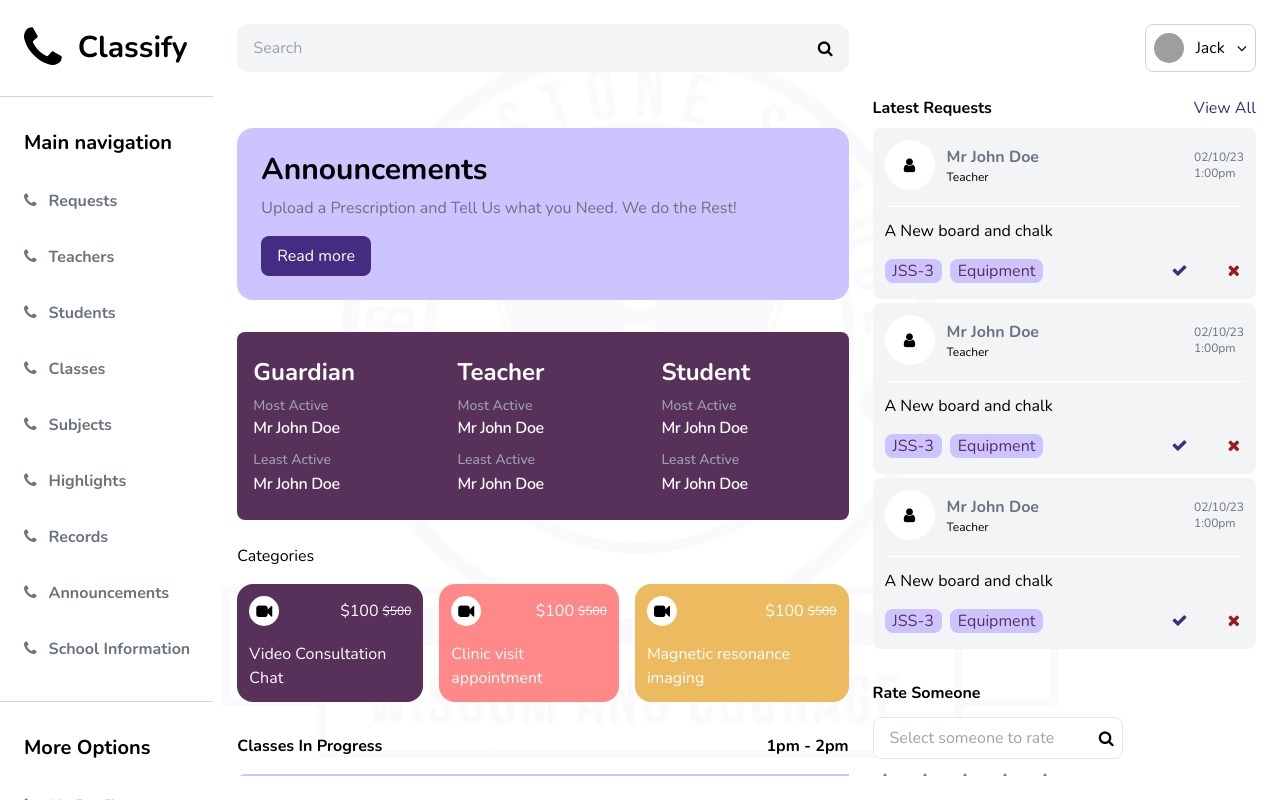
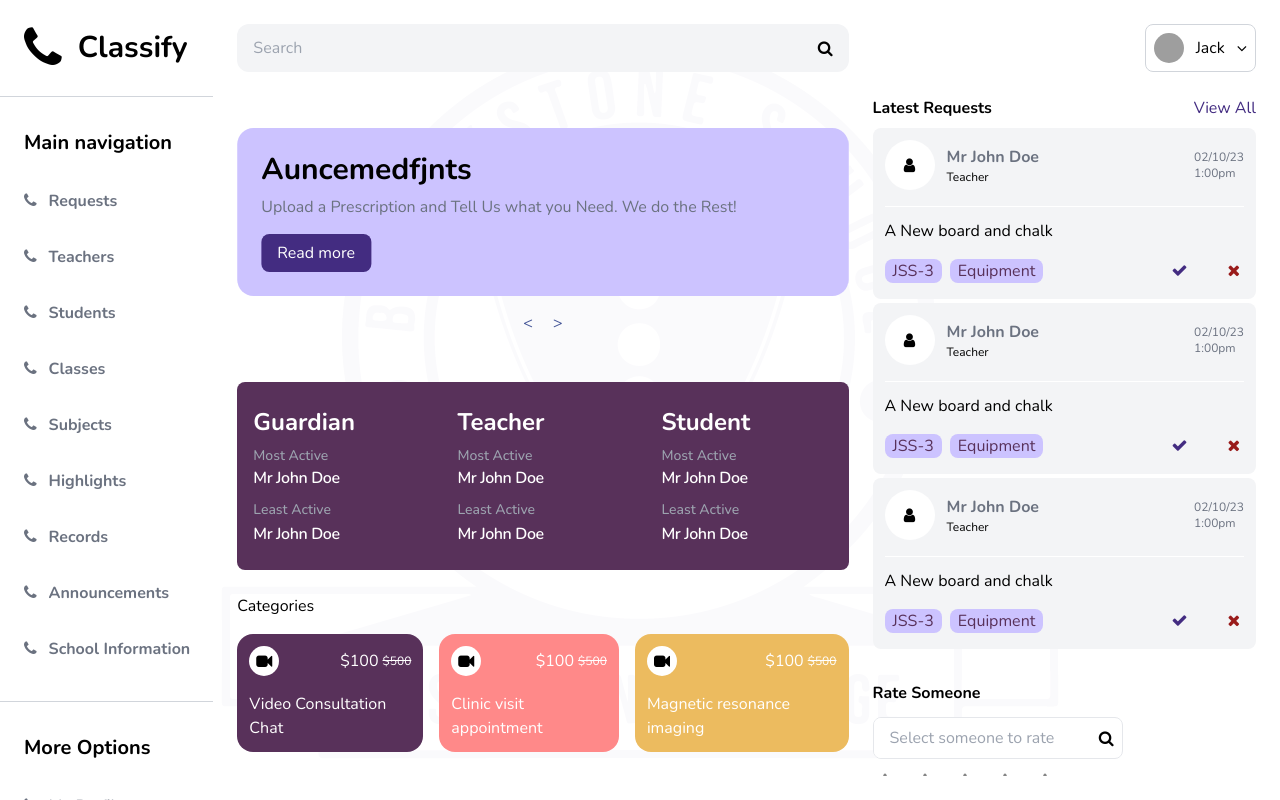
Before and after one commit to ibraheemosule/skoolizy, a React (Vite) app: page / in a window 1280 px wide. Built offline with nearby package versions, Linux system fonts and the light colour scheme; grey boxes are pictures that could not be loaded.

Commit message:
added carousel

```diff
--- a/package.json
+++ b/package.json
@@ -18,6 +18,7 @@
     "@vitejs/plugin-react": "^4.2.0",
     "eslint-config-airbnb-typescript": "^17.1.0",
     "react": "^18.2.0",
+    "react-alice-carousel": "^2.8.0",
     "react-dom": "^18.2.0",
     "tailwindcss": "^3.3.6",
     "vite": "^5.0.0"
--- a/src/components/pages/dashboard/hero/Hero.tsx
+++ b/src/components/pages/dashboard/hero/Hero.tsx
@@ -3,15 +3,43 @@ import { Heading1 } from 'components/reusables/ui/heading';
 import { BaseText } from 'components/reusables/ui/text';
 import { ActionBtn } from 'components/reusables/ui/buttons';
 import { Card } from 'components/reusables/ui/others';
+import 'react-alice-carousel/lib/alice-carousel.css';
+import Carousel from 'components/reusables/carousel/Carousel';
 
 const Hero = () => (
-  <Card className="bg-purple.light mt-8 p-6 ">
-    <Heading1>Announcements</Heading1>
-    <BaseText className="mt-2 text-gray-500 font-light">
-      Upload a Prescription and Tell Us what you Need. We do the Rest!
-    </BaseText>
-    <ActionBtn className="mt-4 px-4 py-2">Read more</ActionBtn>
-  </Card>
+  <div className="mt-8">
+    <Carousel>
+      <>
+        <div className="item ">
+          <Card className="bg-purple.light p-6 ">
+            <Heading1>Announnts</Heading1>
+            <BaseText className="mt-2 text-gray-500 font-light">
+              Upload a Prescription and Tell Us what you Need. We do the Rest!
+            </BaseText>
+            <ActionBtn className="mt-4 px-4 py-2">Read more</ActionBtn>
+          </Card>
+        </div>
+        <div className="item ">
+          <Card className="bg-purple.light p-6 ">
+            <Heading1>Announcementdffads</Heading1>
+            <BaseText className="mt-2 text-gray-500 font-light">
+              Upload a Prescription and Tell Us what you Need. We do the Rest!
+            </BaseText>
+            <ActionBtn className="mt-4 px-4 py-2">Read more</ActionBtn>
+          </Card>
+        </div>
+        <div className="item ">
+          <Card className="bg-purple.light p-6 ">
+            <Heading1>Auncemedfjnts</Heading1>
+            <BaseText className="mt-2 text-gray-500 font-light">
+              Upload a Prescription and Tell Us what you Need. We do the Rest!
+            </BaseText>
+            <ActionBtn className="mt-4 px-4 py-2">Read more</ActionBtn>
+          </Card>
+        </div>
+      </>
+    </Carousel>
+  </div>
 );
 
 export default memo(Hero);
--- /dev/null
+++ b/src/components/reusables/carousel/Carousel.tsx
@@ -0,0 +1,36 @@
+import {
+  ReactElement,
+  memo,
+  Children,
+  cloneElement,
+  isValidElement,
+} from 'react';
+import 'react-alice-carousel/lib/alice-carousel.css';
+import AliceCarousel from 'react-alice-carousel';
+
+const Carousel = ({ children }: { children: ReactElement }) => {
+  const renderChildren = () =>
+    (children.props.children || [children]).map((child: ReactElement) =>
+      Children.map(child, (innerChild) => {
+        if (isValidElement(child)) {
+          return cloneElement(innerChild);
+        }
+        return child;
+      })
+    );
+
+  return (
+    <AliceCarousel
+      autoPlay
+      autoPlayInterval={2000}
+      animationType="fadeout"
+      disableDotsControls
+      keyboardNavigation
+      infinite
+    >
+      {renderChildren()}
+    </AliceCarousel>
+  );
+};
+
+export default memo(Carousel);
```
Also changed, not shown: 1 other file (tests, documents, lock files or other folders).
